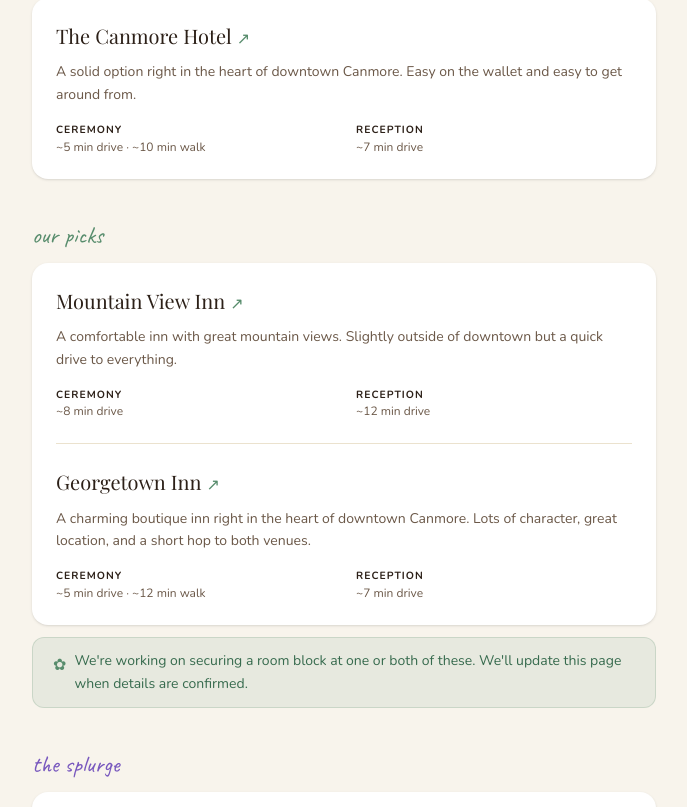
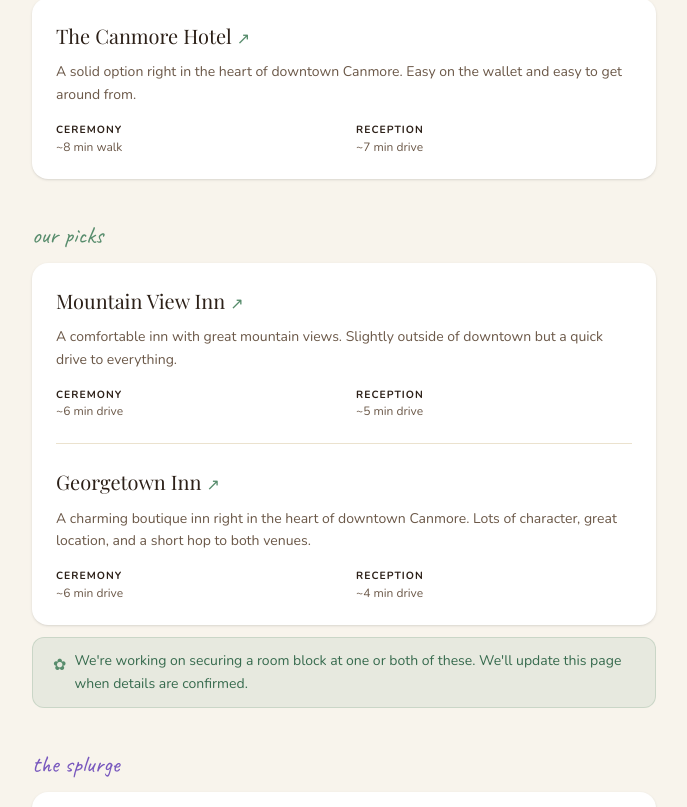
Before and after one commit to jsakalus/juliajon.com, a Next.js app: page /where-to-stay in a window 1280 px wide. Shown: the part 837-1644 px from the top of the page, without its empty margins (296-983 px from the left). Built offline with nearby package versions, Linux system fonts and the light colour scheme; a web font is replaced by a local one.

Commit message:
Update travel times to ceremony and reception for all hotels
Co-Authored-By: Claude Sonnet 4.6 <noreply@anthropic.com>

```diff
--- a/app/where-to-stay/page.tsx
+++ b/app/where-to-stay/page.tsx
@@ -2,7 +2,7 @@ type Hotel = {
   name: string;
   url: string;
   description: string;
-  ceremonyDrive: string;
+  ceremonyDrive?: string;
   ceremonyWalk?: string;
   receptionDrive: string;
 };
@@ -24,8 +24,7 @@ const tiers: Tier[] = [
         url: "https://thecanmorehotel.com/rooms-suites/",
         description:
           "A solid option right in the heart of downtown Canmore. Easy on the wallet and easy to get around from.",
-        ceremonyDrive: "~5 min drive",
-        ceremonyWalk: "~10 min walk",
+        ceremonyWalk: "~8 min walk",
         receptionDrive: "~7 min drive",
       },
     ],
@@ -41,17 +40,16 @@ const tiers: Tier[] = [
         url: "https://www.mountainviewinn.ca/",
         description:
           "A comfortable inn with great mountain views. Slightly outside of downtown but a quick drive to everything.",
-        ceremonyDrive: "~8 min drive",
-        receptionDrive: "~12 min drive",
+        ceremonyDrive: "~6 min drive",
+        receptionDrive: "~5 min drive",
       },
       {
         name: "Georgetown Inn",
         url: "https://www.georgetowninn.ca/",
         description:
           "A charming boutique inn right in the heart of downtown Canmore. Lots of character, great location, and a short hop to both venues.",
-        ceremonyDrive: "~5 min drive",
-        ceremonyWalk: "~12 min walk",
-        receptionDrive: "~7 min drive",
+        ceremonyDrive: "~6 min drive",
+        receptionDrive: "~4 min drive",
       },
     ],
   },
@@ -65,8 +63,8 @@ const tiers: Tier[] = [
         description:
           "A stunning full-service luxury hotel in the Spring Creek neighbourhood. If you want to make a romantic trip of it, this is the place.",
         ceremonyDrive: "~5 min drive",
-        ceremonyWalk: "~10 min walk",
-        receptionDrive: "~7 min drive",
+        ceremonyWalk: "~18 min walk",
+        receptionDrive: "~6 min drive",
       },
     ],
   },
@@ -136,8 +134,7 @@ export default function WhereToStay() {
                           Ceremony
                         </p>
                         <p className="text-brown-light mt-0.5">
-                          {hotel.ceremonyDrive}
-                          {hotel.ceremonyWalk && <> &middot; {hotel.ceremonyWalk}</>}
+                          {[hotel.ceremonyDrive, hotel.ceremonyWalk].filter(Boolean).join(" · ")}
                         </p>
                       </div>
                       <div>
```
